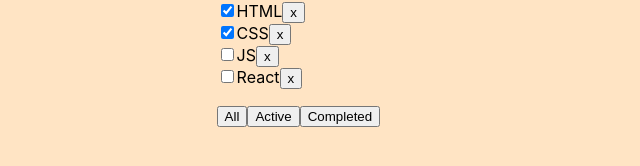
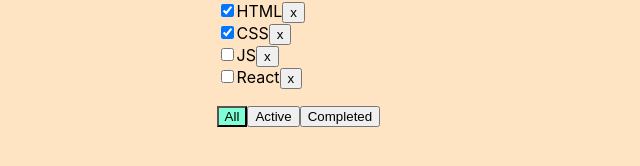
Before and after one commit to Denowich/My-todolist-TEST, a React (Create React App) app: page / in a window 1280 px wide. Shown: the part 136-302 px from the top of the page, without its empty margins (294-934 px from the left). Built offline with nearby package versions, Linux system fonts and the light colour scheme.

Commit message:
add active-filter

```diff
--- a/src/App.tsx
+++ b/src/App.tsx
@@ -60,6 +60,7 @@
         addTask={addTask}
         changefilter={changefilter}
         changeTaskStatus={changeStatus}
+        filter={filter}
       />
     </div>
   )
--- a/src/Todolist.tsx
+++ b/src/Todolist.tsx
@@ -14,6 +14,7 @@
   addTask: (title: string) => void
   changefilter: (value: FilterValuesType) => void
   changeTaskStatus: (taskId: string, isDone: boolean) => void
+  filter: FilterValuesType
 }
 
 export function Todolist(props: PropsType) {
@@ -79,9 +80,9 @@
         }
       </ul>
       <div>
-        <button onClick={onClickAllHandler}>All</button>
-        <button onClick={onClickActiveHandler}>Active</button>
-        <button onClick={onClickCompletedHandler}>Completed</button>
+        <button className={props.filter === 'all' ? "active-filter" : ''} onClick={onClickAllHandler}>All</button>
+        <button className={props.filter === 'active' ? "active-filter" : ''} onClick={onClickActiveHandler}>Active</button>
+        <button className={props.filter === 'completed' ? "active-filter" : ''} onClick={onClickCompletedHandler}>Completed</button>
       </div>
     </div>
   )
```
